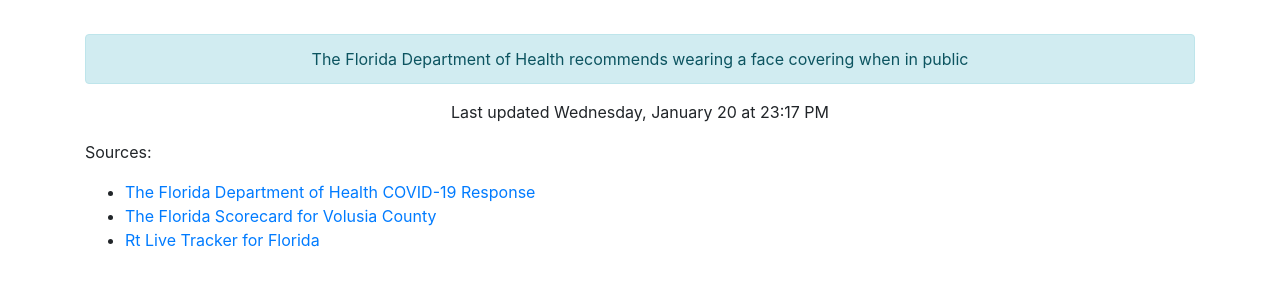
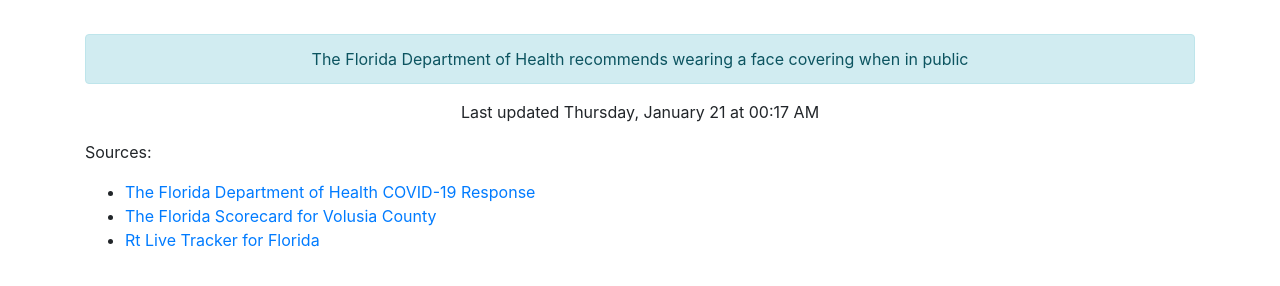
Before and after one commit to thinkjson/timeforchurch, a Jekyll site: the page built from index.md, in a window 1280 px wide. Shown: the part 520-806 px from the top of the page. Built offline with Jekyll 4.4.1, drawn with Linux system fonts in a browser that asks for light colours; our own code applies the rules of GitHub Pages for plain Markdown files.

Commit message:
Updating data

```diff
--- a/_includes/data.html
+++ b/_includes/data.html
@@ -10,4 +10,4 @@
     <div class="outcome text-success">YES</div>
     <div class="alert alert-info" role="alert">The Florida Department of Health recommends wearing a face covering when in public</div>
 
-    <p>Last updated Wednesday, January 20 at 23:17 PM</p>
+    <p>Last updated Thursday, January 21 at 00:17 AM</p>
```
